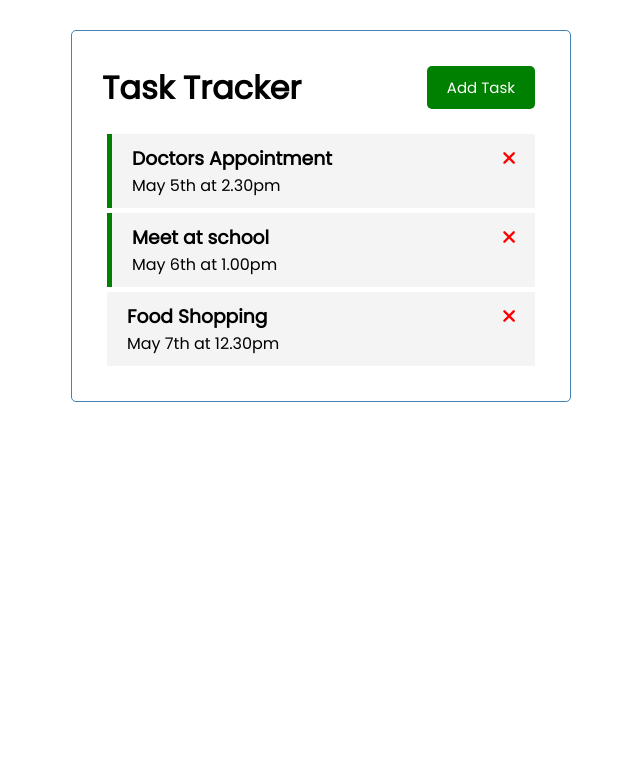
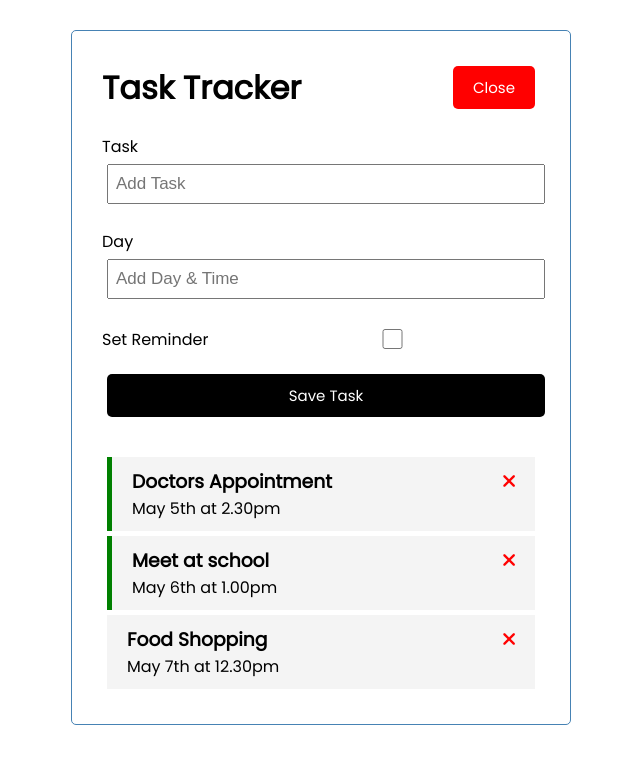
Before and after one commit to Anuka-R98/Task-Tracker-VueJs, a Vue app: page / in a window 1280 px wide. Both pictures are taken after a click on the button "Add Task". Shown: the top 764 px of the page, without its empty margins (319-959 px from the left). Built offline with nearby package versions, Linux system fonts and the light colour scheme.

Commit message:
Toggle - button

```diff
--- a/src/App.vue
+++ b/src/App.vue
@@ -1,7 +1,10 @@
 <template>
 
   <div class="container">
-   <Header title="Task Tracker"/>
+   <Header @toggle-add-task="toggleAddTask" title="Task Tracker" :showAddTask="showAddTask"/>
+   <div v-show="showAddTask">
+     <AddTask @add-task="addTask" />
+   </div>
    <Tasks @toggle-reminder="toggleReminder" @delete-task="deleteTask" :tasks="tasks"/>
   </div>
 
@@ -11,6 +14,7 @@
 //imports
 import Header from './components/Header'
 import Tasks from './components/Tasks'
+import AddTask from './components/AddTask'
 
 export default {
   name: 'App',
@@ -19,14 +23,22 @@
   components: {
     Header,
     Tasks,
+    AddTask,
   },
   //function that returns object
   data () {
     return {
-      tasks: []
+      tasks: [],
+      showAddTask: false,
     }
   },
   methods: {
+    toggleAddTask() {
+      this.showAddTask = !this.showAddTask
+    },
+    addTask (task) {
+      this.tasks = [...this.tasks, task]
+    },
     deleteTask(id) {
       if (confirm('Are You Sure ?')) {
         this.tasks = this.tasks.filter((task) => task.id !== id)
@@ -111,35 +123,4 @@
   display: block;
   width: 100%;
 }
-
-.form-control {
-  margin: 20px 0;
-}
-
-.form-control label {
-  display: block;
-}
-
-.form-control input {
-  width: 100%;
-  height: 40px;
-  margin: 5px;
-  padding: 3px 7px;
-  font-size: 17px;
-}
-
-.form-control-check {
-  display: flex;
-  align-items: center;
-  justify-content: space-between;
-}
-
-.form-control-check label {
-  flex: 1;
-}
-
-.form-control-check input {
-  flex: 2;
-  height: 20px;
-}
 </style>
--- /dev/null
+++ b/src/components/AddTask.vue
@@ -0,0 +1,91 @@
+<template>
+    <form  @submit="onSubmit" class="add-form">
+    <div class="form-control">
+        <label for="text">Task</label>
+        <input type="text" v-model="text" name="text"  id="text" placeholder="Add Task" />
+    </div>
+    <div class="form-control">
+        <label for="day">Day</label>
+        <input type="text" v-model="day" name="day"  id="text" placeholder="Add Day & Time" />
+    </div>
+    <div class="form-control form-control-check">
+        <label for="reminder">Set Reminder</label>
+        <input type="checkbox" v-model="reminder" name="reminder" id="reminder" />
+    </div>
+    <input type="submit" value="Save Task" class="btn btn-block" />
+    </form>
+</template>
+
+
+<script>
+export default {
+    name:'AddTask',
+
+    data() {
+        return {
+            text: '',
+            day: '',
+            reminder: false,
+        }
+    },
+    methods: {
+        onSubmit(e) {
+            e.preventDefault();
+
+            if(!this.text) {
+                alert('Please add text');
+                return
+            }
+
+            const newTask = {
+                id: Math.floor(Math.random() * 100000),
+                text: this.text,
+                day: this.day,
+                reminder: this.reminder,
+            }
+
+            this.$emit('add-task', newTask)
+
+            this.text = ''
+            this.day = ''
+            this.reminder = false
+        }
+    }
+}
+</script>
+
+<style scoped>
+.add-form {
+    margin-bottom: 40px;
+}
+.form-control {
+  margin: 20px 0;
+}
+
+.form-control label {
+  display: block;
+}
+
+.form-control input {
+  width: 100%;
+  height: 40px;
+  margin: 5px;
+  padding: 3px 7px;
+  font-size: 17px;
+}
+
+.form-control-check {
+  display: flex;
+  align-items: center;
+  justify-content: space-between;
+}
+
+.form-control-check label {
+  flex: 1;
+}
+
+.form-control-check input {
+  flex: 2;
+  height: 20px;
+}
+</style>
--- a/src/components/Button.vue
+++ b/src/components/Button.vue
@@ -11,7 +11,7 @@
         },
         methods: {
             onClick() {
-                console.log('first')
+                this.$emit('btn-click')
             }
         }
     }
--- a/src/components/Header.vue
+++ b/src/components/Header.vue
@@ -1,7 +1,8 @@
 <template>
     <header>
         <h1>{{ title }}</h1>
-        <Button text="Add Task" color="green"/>
+        <Button @btn-click="$emit('toggle-add-task')" :text="showAddTask ? 'Close' : 'Add Task '"
+        :color="showAddTask ? 'red' : 'green'"/>
     </header>
 </template>
 
@@ -12,6 +13,7 @@
     name: 'Header',
     props: {
         title: String,
+        showAddTask: Boolean,
     },
     components: {
         Button,
```
